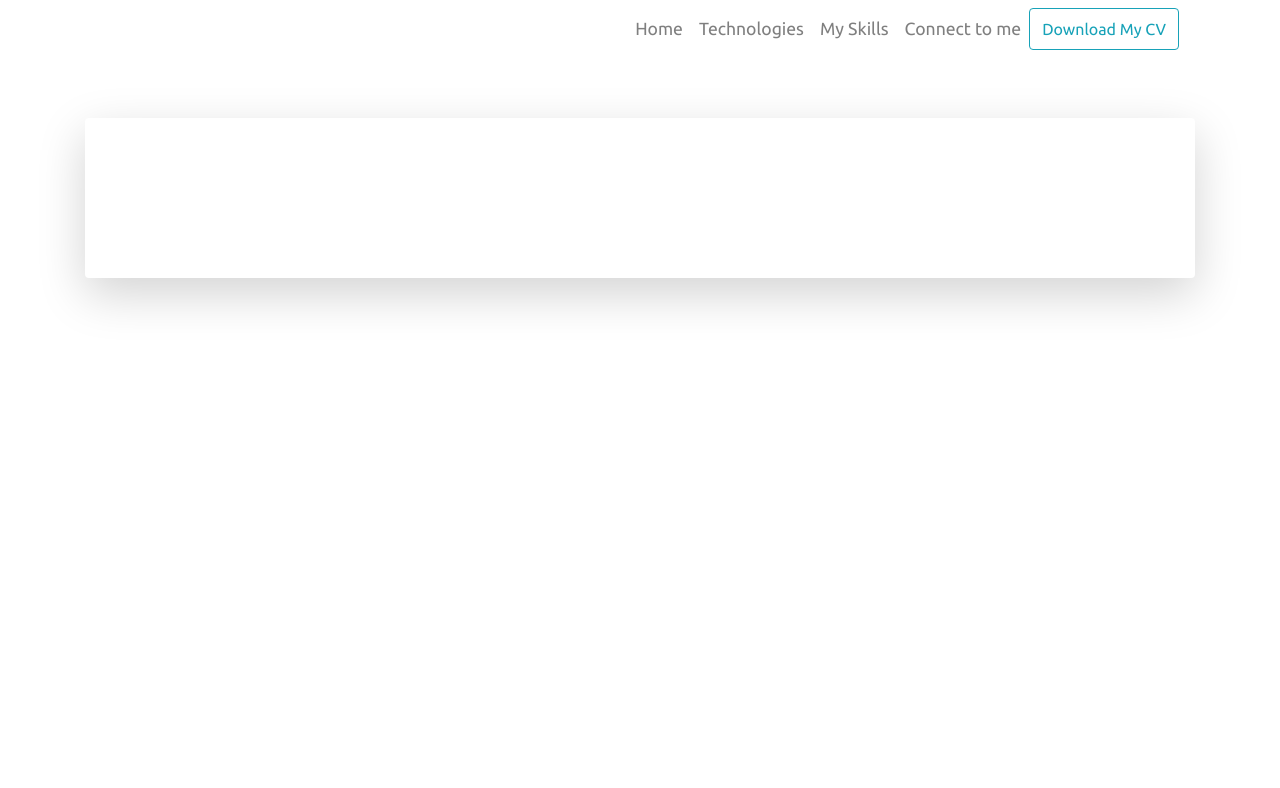
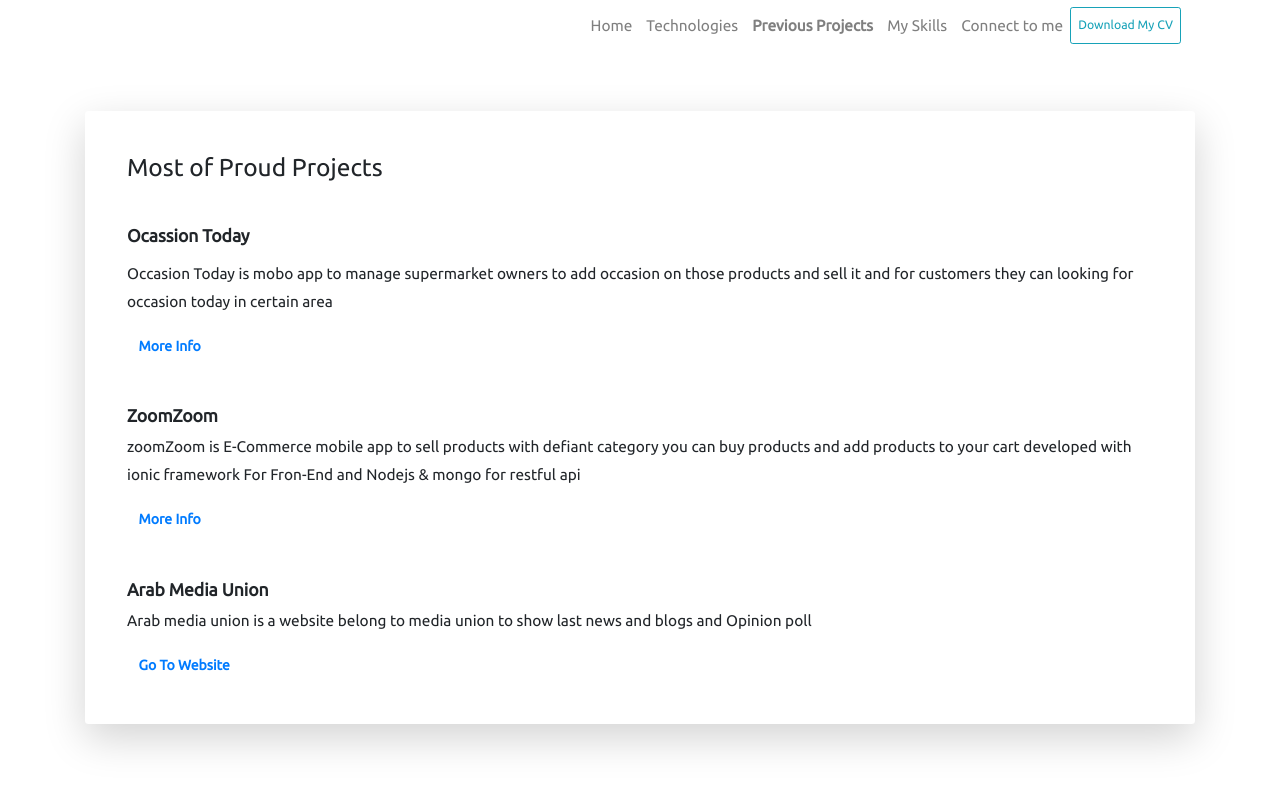
Before and after one commit to Abdullahghoneim/my-portofilo, a Vue app: page /myProjects in a window 1280 px wide. Shown: the top 788 px of the page. Built offline with nearby package versions, Linux system fonts and the light colour scheme; what vue-resource would draw is missing.

Commit message:
adding my project page

```diff
--- a/public/index.html
+++ b/public/index.html
@@ -5,7 +5,7 @@
     <meta http-equiv="X-UA-Compatible" content="IE=edge" />
     <meta name="viewport" content="width=device-width,initial-scale=1.0" />
     <link rel="icon" href="<%= BASE_URL %>favicon.ico" />
-    <title>my-portofilo</title>
+    <title>myPortfolio</title>
 
     <link
       rel="stylesheet"
@@ -46,12 +46,12 @@
     ></script>
     <script>
       console.log(
-        "%cDeveloper :  %cAbdullah Ghoneim",
-        "color: blue; font-size:40px;",
-        "color: green; font-size:40px;"
+        '%cDeveloper :  %cAbdullah Ghoneim',
+        'color: blue; font-size:40px;',
+        'color: green; font-size:40px;'
       );
       $(function() {
-        $('[data-toggle="popover"]').popover({ trigger: "hover" });
+        $('[data-toggle="popover"]').popover({ trigger: 'hover' });
       });
     </script>
   </body>
--- a/src/App.vue
+++ b/src/App.vue
@@ -20,7 +20,6 @@ export default {
 </script>
 
 <style lang="scss">
-// @import url("https://fonts.googleapis.com/css?family=Open+Sans");
 @import url("https://fonts.googleapis.com/css?family=Ubuntu");
 
 #app {
@@ -30,9 +29,16 @@ export default {
   font-family: "Ubuntu", sans-serif;
 }
 .view {
-  // border: 1px solid #d6d6d6;
-  padding: 5rem;
+  padding: 3rem;
   text-align: left;
   margin: 60px auto 20px;
 }
+.router-link-active {
+  font-weight: bold;
+}
+@media (min-width: 10rem) {
+  * {
+    font-size: 14px;
+  }
+}
 </style>
--- a/src/components/Home.vue
+++ b/src/components/Home.vue
@@ -7,7 +7,7 @@
         src="https://practicaldev-herokuapp-com.freetls.fastly.net/assets/emoji/apple-waving-hand-879117f83d1834f4d34a708c196e2aa997c3c4f22c1194c62d6f996c98e06dd4.png"
       >
     </h3>
-    <p class="text-muted mt-3">Front-End Web Developer</p>
+    <p class="text-muted mt-3 text-capitalize">full stack web developer</p>
     <p class="text-muted mt-4">
       <i class="fas fa-map-marker-alt mr-2"></i>
       Egypt , Gharbia Governorate
@@ -17,7 +17,7 @@
       201060649873
     </p>
     <div class="mt-5">
-      <h5>Summary :</h5>
+      <h5 font-weight-bold>Summary :</h5>
       <p
         class="summary text-muted mt-4"
       >Versatile Full-stack Developer with 2+ years of experience developing, and managing complex e-commerce sites and internal frameworks. Specializes in Angular 4+ and ionic For Front-End And Node.js For Back End And mongoDB As well</p>
--- a/src/components/Navbar.vue
+++ b/src/components/Navbar.vue
@@ -16,7 +16,6 @@
         <router-link tag="li" to="/" class="nav-item" class-active="active" exact>
           <a class="nav-link" href="#">Home</a>
         </router-link>
-
         <router-link tag="li" to="/technologies" class="nav-item" class-active="active" exact>
           <a
             class="nav-link"
@@ -28,13 +27,16 @@
             data-content="Most Technologies I Use"
           >Technologies</a>
         </router-link>
+        <router-link tag="li" to="/myProjects" class="nav-item" class-active="active" exact>
+          <a class="nav-link" href="#">Previous Projects</a>
+        </router-link>
         <router-link tag="li" to="/mySkills" class="nav-item" class-active="active" exact>
           <a class="nav-link" href="#">My Skills</a>
         </router-link>
         <router-link tag="li" to="/connectMe" class="nav-item" class-active="active" exact>
           <a class="nav-link" href="#">Connect to me</a>
         </router-link>
-        <button class="btn btn-outline-info">Download My CV</button>
+        <button class="btn btn-outline-info btn-sm download">Download My CV</button>
       </ul>
     </div>
   </nav>
--- /dev/null
+++ b/src/components/myProjects.vue
@@ -0,0 +1,43 @@
+<template>
+  <div>
+    <h3>Most of Proud Projects</h3>
+    <div class="mt-5 project">
+      <h5 class="font-weight-bold">Ocassion Today</h5>
+      <p class="mt-3">
+        Occasion Today is mobo app to manage supermarket owners to add occasion on those products and sell it
+        and for customers they can looking for occasion today in certain area
+      </p>
+      <router-link to="/project/occassionToday">
+        <a href class="btn btn-link font-weight-bold">More Info</a>
+      </router-link>
+    </div>
+    <div class="mt-5 project">
+      <h5 class="font-weight-bold">ZoomZoom</h5>
+      <p>zoomZoom is E-Commerce mobile app to sell products with defiant category you can buy products and add products to your cart developed with ionic framework For Fron-End and Nodejs & mongo for restful api</p>
+      <router-link to="/project/zoomZoom">
+        <a href class="btn btn-link font-weight-bold">More Info</a>
+      </router-link>
+    </div>
+    <div class="mt-5 project">
+      <h5 class="font-weight-bold">Arab Media Union</h5>
+      <p>Arab media union is a website belong to media union to show last news and blogs and Opinion poll</p>
+      <div>
+        <a href target="blank" class="btn btn-link font-weight-bold">Go To Website</a>
+      </div>
+    </div>
+  </div>
+</template>
+
+<script>
+export default {};
+</script>
+
+<style lang="scss" scoped>
+.project {
+  cursor: pointer;
+  p {
+    line-height: 2rem;
+    font-size: 1.1rem;
+  }
+}
+</style>
--- a/src/components/mySkills.vue
+++ b/src/components/mySkills.vue
@@ -3,7 +3,6 @@
     <h3>My Skills :</h3>
     <ul class="mt-5 list-group list-group-flush">
       <li class="list-group-item" v-for="skill in mySkills" :key="skill">
-        <i class="fas fa-angle-right"></i>
         <span class="ml-4`">{{skill}}</span>
       </li>
     </ul>
@@ -28,11 +27,18 @@ export default {
 </script>
 <style lang="scss" scoped>
 ul li {
+  font-weight: bold;
   font-size: 1.4rem;
   cursor: pointer;
   line-height: 3rem;
   margin: 0 20px;
   text-align: center;
   text-transform: capitalize;
+  transition: ease-in-out 1s;
+}
+ul li:hover {
+  transform: scale(1.1);
+  color: #17a2b8;
+  font-size: 1.5rem;
 }
 </style>
--- /dev/null
+++ b/src/components/projects/occasonToday.vue
@@ -0,0 +1,10 @@
+<template>
+  <div>
+    <h3>Ocassion Today</h3>
+  </div>
+</template>
+
+
+
+<style>
+</style>
--- /dev/null
+++ b/src/components/projects/zoomZomm.vue
@@ -0,0 +1,10 @@
+<template>
+  <h1>ZoomZoom</h1>
+</template>
+
+<script>
+export default {};
+</script>
+
+<style lang="scss" scoped>
+</style>
```
Also changed, not shown: src/routers.js (+16 -8 lines).
